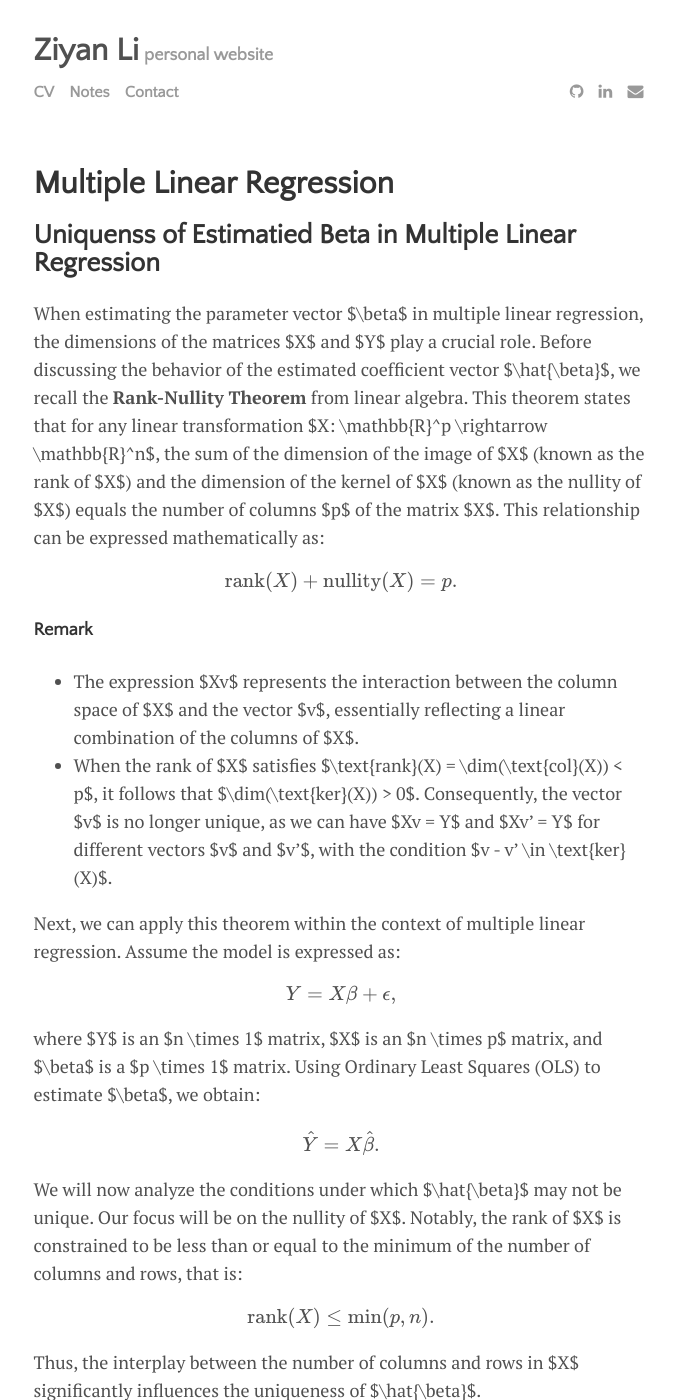
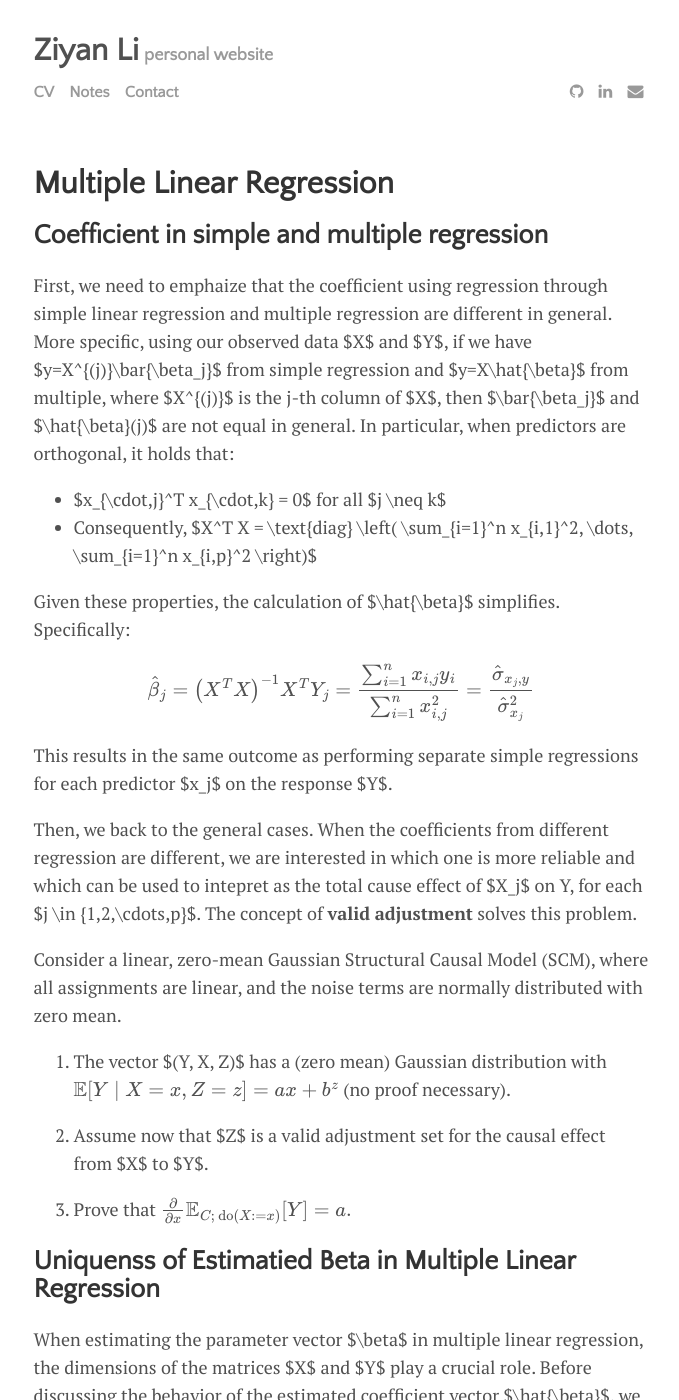
Before and after one commit to catty-halsey/catty-halsey.github.io, a Jekyll site: the page built from _posts/2024-11-4-Multiple regression.md, in a window 1280 px wide and 1400 px high. Shown: the whole window, without its empty margins (299-978 px from the left). Built offline with Jekyll 4.4.1, drawn with Linux system fonts in a browser that asks for light colours; formulas are drawn with MathJax 3.

Commit message:
Update 2024-11-4-Multiple regression.md

```diff
--- a/_posts/2024-11-4-Multiple regression.md
+++ b/_posts/2024-11-4-Multiple regression.md
@@ -5,6 +5,37 @@ author: "Ziyan Li"
 categories: journal
 tags: [documentation, sample]
 ---
+## Coefficient in simple and multiple regression
+First, we need to emphaize that the coefficient using regression through simple linear regression and multiple regression are different in general. More specific, using our observed data $X$ and $Y$, if we have $y=X^{(j)}\bar{\beta_j}$ from simple regression and $y=X\hat{\beta}$ from multiple, where $X^{(j)}$ is the j-th column of $X$, then $\bar{\beta_j}$ and $\hat{\beta}(j)$ are not equal in general. In particular, when predictors are orthogonal, it holds that:
+
+- $x_{\cdot,j}^T x_{\cdot,k} = 0$ for all $j \neq k$
+- Consequently, $X^T X = \text{diag} \left( \sum_{i=1}^n x_{i,1}^2, \dots, \sum_{i=1}^n x_{i,p}^2 \right)$
+
+Given these properties, the calculation of $\hat{\beta}$ simplifies. Specifically:
+
+$$
+\hat{\beta}_j = \left( X^T X \right)^{-1} X^T Y_j = \frac{\sum_{i=1}^n x_{i,j} y_i}{\sum_{i=1}^n x_{i,j}^2} = \frac{\hat{\sigma}_{x_j,y}}{\hat{\sigma}_{x_j}^2}
+$$
+
+This results in the same outcome as performing separate simple regressions for each predictor $x_j$ on the response $Y$.
+
+Then, we back to the general cases. When the coefficients from different regression are different, we are interested in which one is more reliable and which can be used to intepret as the total cause effect of $X_j$ on Y, for each $j \in {1,2,\cdots,p}$. The concept of **valid adjustment** solves this problem.
+
+Consider a linear, zero-mean Gaussian Structural Causal Model (SCM), where all assignments are linear, and the noise terms are normally distributed with zero mean.
+1. The vector $(Y, X, Z)$ has a (zero mean) Gaussian distribution with
+   $$
+   \mathbb{E}[Y \mid X = x, Z = z] = ax + b^z
+   $$
+   (no proof necessary).
+
+2. Assume now that $Z$ is a valid adjustment set for the causal effect from $X$ to $Y$.
+
+3. Prove that
+   $$
+   \frac{\partial}{\partial x} \mathbb{E}_{C; \, \text{do}(X := x)}[Y] = a.
+   $$
+
+
 ## Uniquenss of Estimatied Beta in Multiple Linear Regression
 
 When estimating the parameter vector $\beta$ in multiple linear regression, the dimensions of the matrices $X$ and $Y$ play a crucial role. Before discussing the behavior of the estimated coefficient vector $\hat{\beta}$, we recall the **Rank-Nullity Theorem** from linear algebra. This theorem states that for any linear transformation $X: \mathbb{R}^p \rightarrow \mathbb{R}^n$, the sum of the dimension of the image of $X$ (known as the rank of $X$) and the dimension of the kernel of $X$ (known as the nullity of $X$) equals the number of columns $p$ of the matrix $X$. This relationship can be expressed mathematically as:
```
